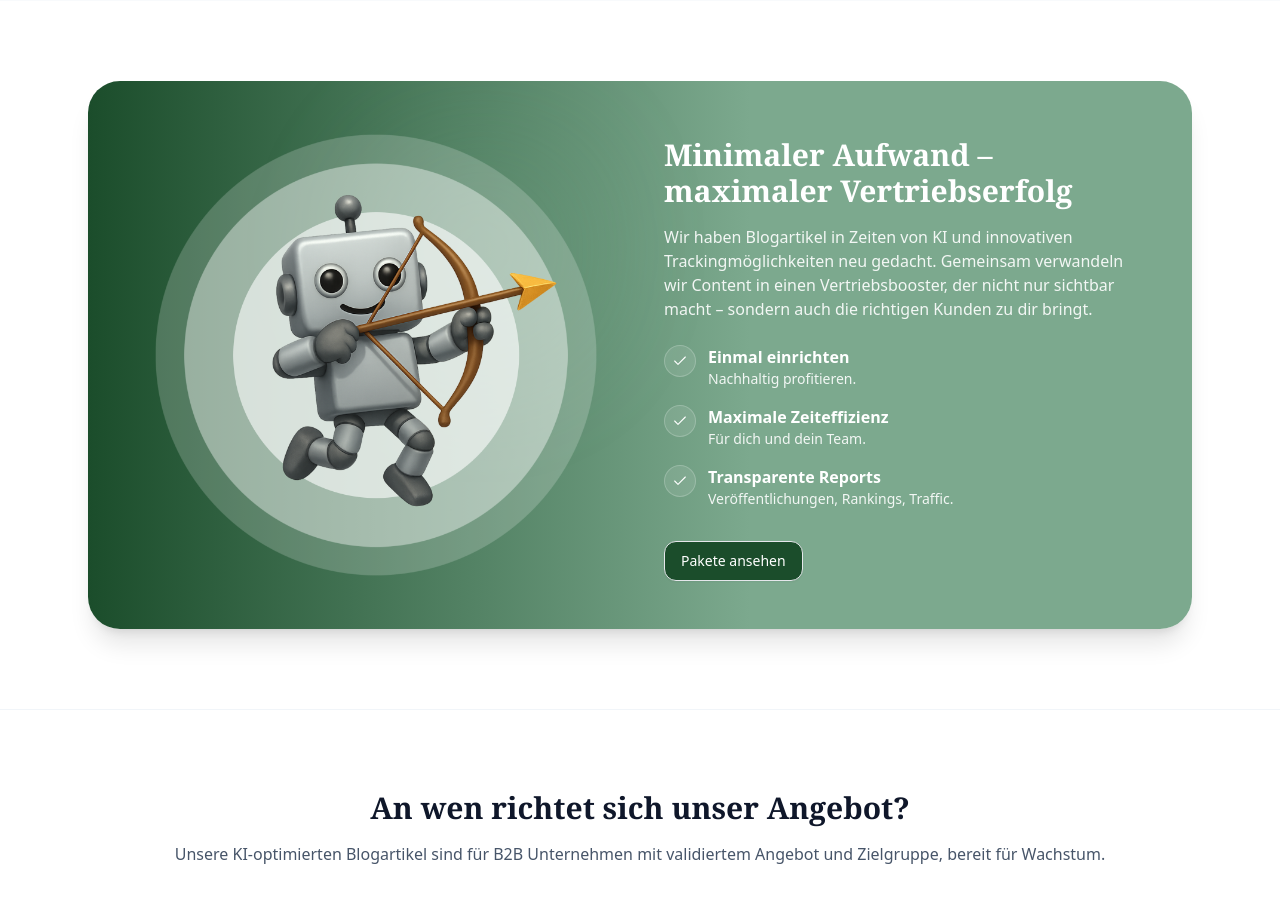
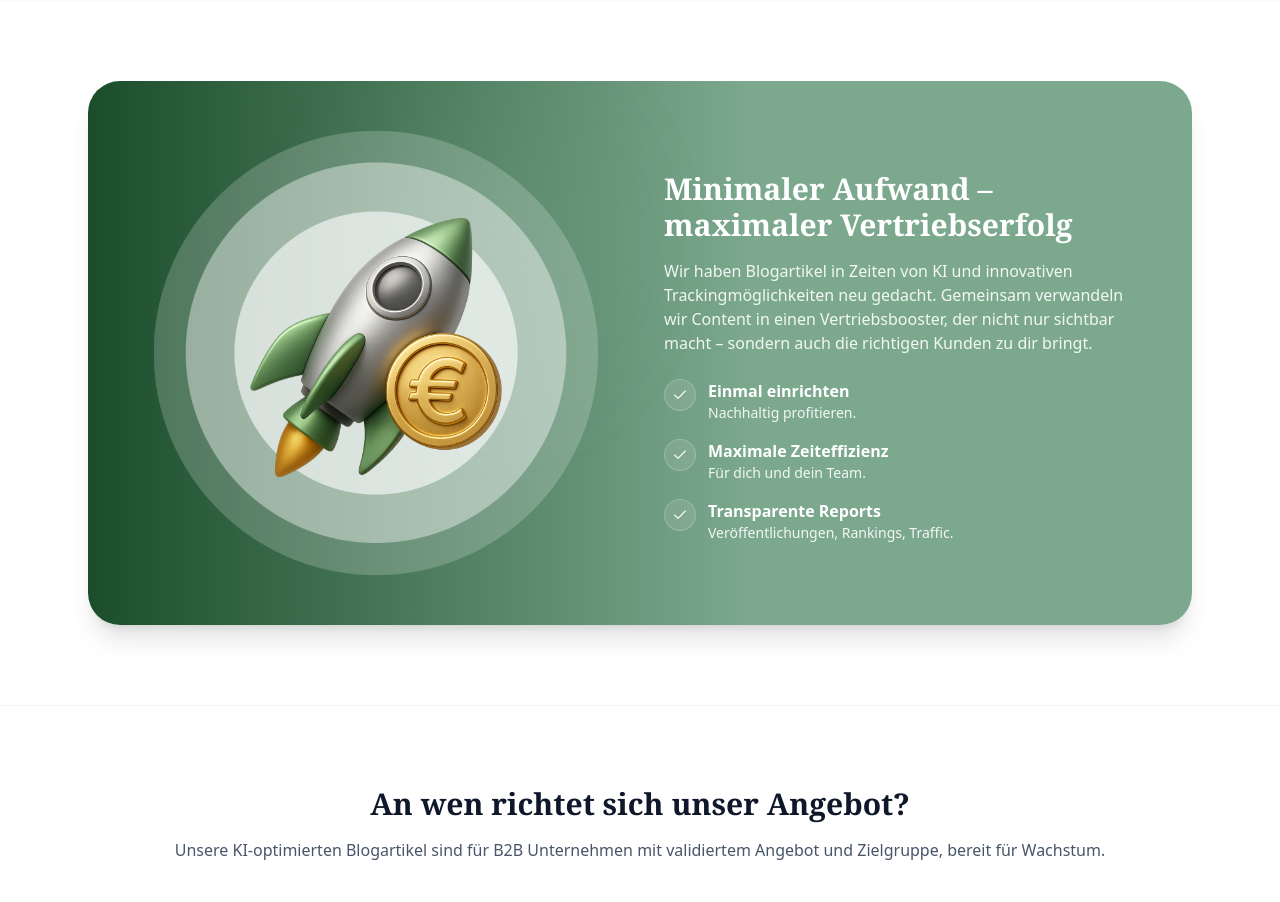
Before and after one commit to lennartnm/findbar_website, a Next.js app: page / in a window 1280 px wide. Shown: the part 3200-4102 px from the top of the page. Built offline with nearby package versions, Linux system fonts and the light colour scheme.

Commit message:
Update page.tsx

```diff
--- a/src/app/page.tsx
+++ b/src/app/page.tsx
@@ -590,7 +590,7 @@ function UnserZielSection() {
                   }}
                 />
                 <img
-                  src="/Ziele erreichen mit Findbar.png"
+                  src="/Rakete.png"
                   alt="Darstellung des Done 4 You Prozesses"
                   className="relative z-20 w-full rounded-xl"
                 />
@@ -623,11 +623,7 @@ function UnserZielSection() {
                 ))}
               </ul>
 
-              <div className="mt-8 flex gap-3">
-                <Button asChild>
-                  <a href="#preise" className="text-white">Pakete ansehen</a>
-                </Button>
-              </div>
+
             </div>
           </div>
 
```
